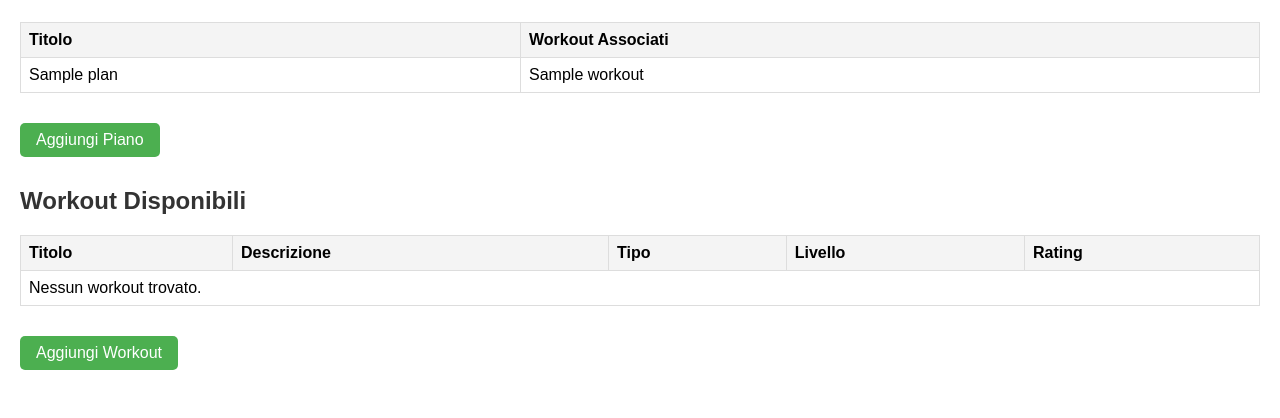
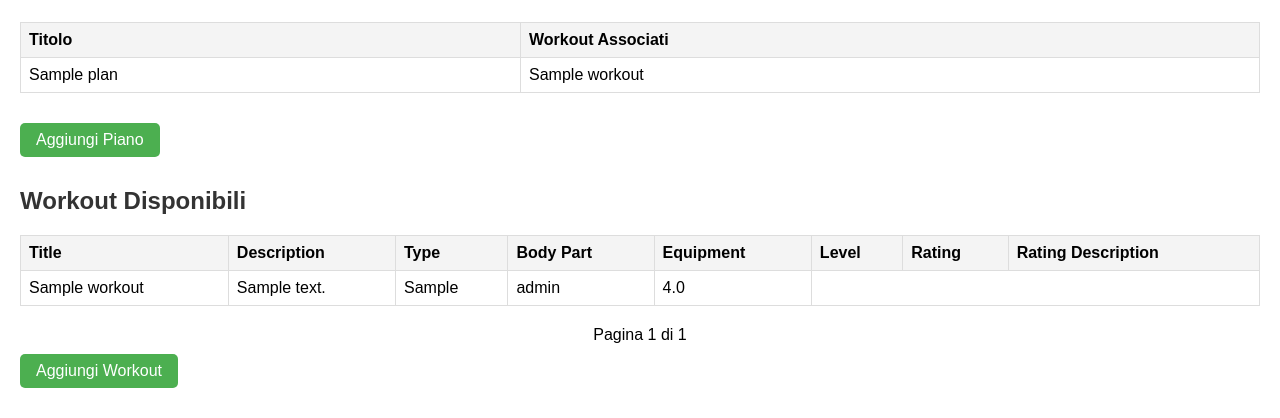
Before and after one commit to MatBertu/Progetto_Fitness, a Django app: page /fitness/overview/ in a window 1280 px wide. Shown: the part 685-1103 px from the top of the page. Before the commit the page ends 1055 px from the top, so only its background shows below. Run offline with Django 5.2, Linux system fonts and the light colour scheme; a user stored in the database is signed in; tables that the repository leaves empty hold one stand-in row (values such as "Sample post").

Commit message:
modify template overview

```diff
--- a/mysite/fitness/templates/fitness/overview.html
+++ b/mysite/fitness/templates/fitness/overview.html
@@ -130,19 +130,56 @@
     <a href="{% url 'fitness/add_plan' %}" class="button">Aggiungi Piano</a>
 
     <!-- Workout -->
+    <title>Workout Disponibili</title>
+    <style>
+        table {
+            width: 100%;
+            border-collapse: collapse;
+            margin-bottom: 20px;
+        }
+        th, td {
+            border: 1px solid #ddd;
+            padding: 8px;
+            text-align: left;
+        }
+        th {
+            background-color: #f4f4f4;
+        }
+        .pagination {
+            display: flex;
+            justify-content: center;
+            margin-top: 10px;
+        }
+        .pagination a {
+            margin: 0 5px;
+            padding: 5px 10px;
+            text-decoration: none;
+            border: 1px solid #ddd;
+            background-color: #f4f4f4;
+        }
+        .pagination a.active {
+            font-weight: bold;
+            background-color: #ddd;
+        }
+    </style>
+</head>
+<body>
     <h2>Workout Disponibili</h2>
     <table>
         <thead>
             <tr>
-                <th>Titolo</th>
-                <th>Descrizione</th>
-                <th>Tipo</th>
-                <th>Livello</th>
+                <th>Title</th>
+                <th>Description</th>
+                <th>Type</th>
+                <th>Body Part</th>
+                <th>Equipment</th>
+                <th>Level</th>
                 <th>Rating</th>
+                <th>Rating Description</th>
             </tr>
         </thead>
         <tbody>
-            {% for workout in workouts %}
+            {% for workout in page_obj %}
             <tr>
                 <td>{{ workout.title }}</td>
                 <td>{{ workout.desc }}</td>
@@ -157,6 +194,23 @@
             {% endfor %}
         </tbody>
     </table>
+
+    <div class="pagination">
+        {% if page_obj.has_previous %}
+            <a href="?page={{ page_obj.previous_page_number }}">Precedente</a>
+        {% endif %}
+
+        <span>Pagina {{ page_obj.number }} di {{ page_obj.paginator.num_pages }}</span>
+
+        {% if page_obj.has_next %}
+            <a href="?page={{ page_obj.next_page_number }}">Successivo</a>
+        {% endif %}
+    </div>
+</body>
+</html>
+
+
+
     <a href="{% url 'fitness/add_workout' %}" class="button">Aggiungi Workout</a>
 </body>
 </html>
```
